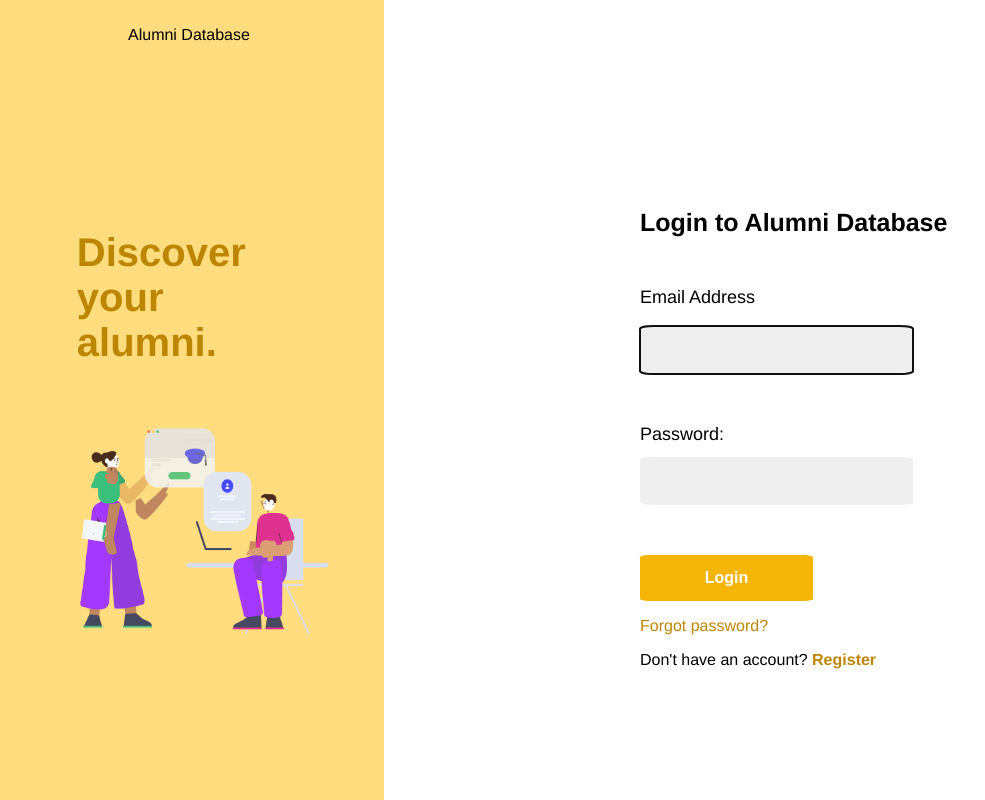
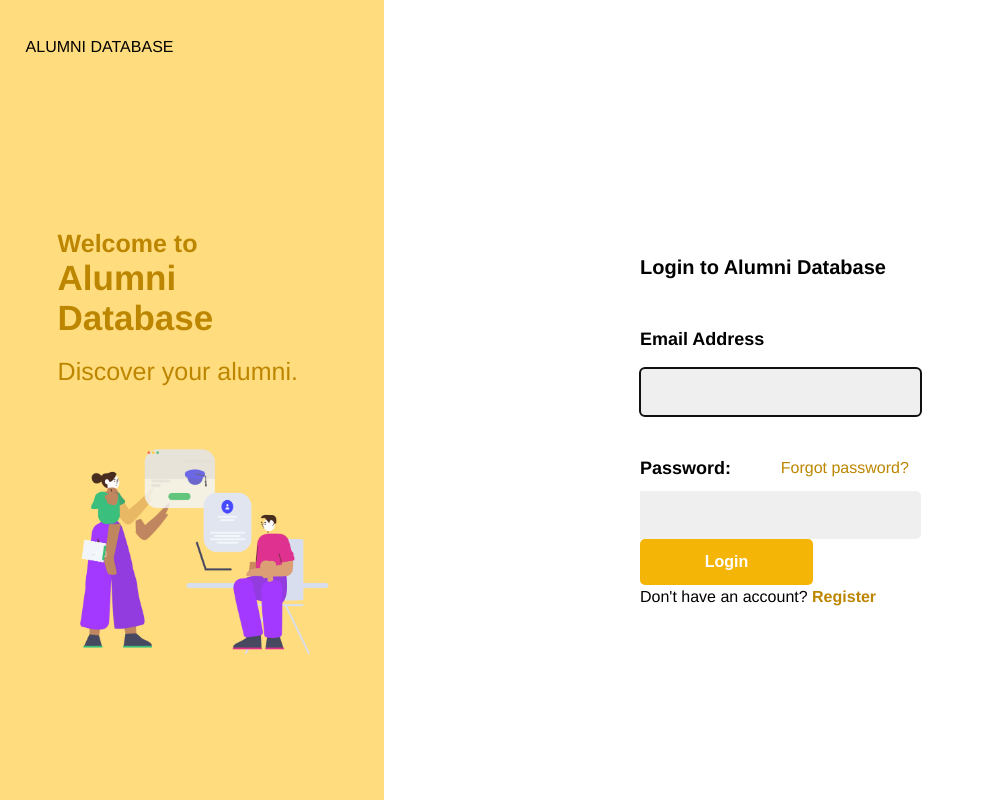
Before and after one commit to choikh0423/AlumniDatabase, a Django app: page /searches/accounts/login/ in a window 1280 px wide. Shown: the whole page, without its empty margins (0-985 px from the left). Run offline with Django 3.2, Linux system fonts and the light colour scheme.

Commit message:
Enhanced frontend for login & implementing search page
The frontend part for each page is in progress. It is not complete yet.

```diff
--- a/alumnidatabase/searches/static/css/styles.css
+++ b/alumnidatabase/searches/static/css/styles.css
@@ -16,22 +16,24 @@ body {
 /* Navigation Bar CSS */
 #navbar {
   height: 10%;
-  margin: 0 10% 0 10%;
+  margin: 2% 2% 0 2%;
 }
 
 #navbar ul {
+  margin: 0;
+  padding: 1% 2% 1% 0%;
   display: flex;
   flex-direction: row;
-  padding: 1% 2% 1% 0%;
 }
 
-#navbar li {
+#navbar ul li {
   display: inline-block;
   color: black;
 }
 
 #navbar-part1 {
   width: 40%;
+
 }
 
 #navbar-part1 li {
@@ -77,14 +81,33 @@ body {
 }
 
 #intro_static img {
+  margin-top: 15%;
   width: 85%;
 }
 
 #intro_static h1 {
-  margin: 0 auto 15% auto;
-  width: 60%;
+  margin: 0 auto 5% auto;
+  width: 70%;
   text-align: left;
-  font-size: 40px;
+  font-size: 35px;
+  color: #bd8600;
+}
+
+#intro_static h2 {
+  margin: 0 auto 0% auto;
+  width: 70%;
+  font-size: 25px;
+  font-weight: 700;
+  text-align: left;
+  color: #bd8600;
+}
+
+#intro_static h3 {
+  margin: 0 auto 0% auto;
+  width: 70%;
+  font-size: 25px;
+  font-weight: 300;
+  text-align: left;
   color: #bd8600;
 }
 
@@ -93,12 +116,12 @@ body {
   width: 30%;
   margin: auto;
   font-size: 18px;
-  /* font-weight: bold; */
+  font-weight: bold;
 }
 
 #intro_dynamic button {
   height: 46px;
-  border-radius: 5%;
+  border-radius: 5px;
   border: none;
   width: 35%;
   color: white;
@@ -108,28 +131,65 @@ body {
 }
 
 #login-title {
-  font-size: 25px;
+  font-size: 20px;
   margin-bottom: 13%;
 }
 
 #login_label {
+  font-size: 18px;
   margin-bottom: 3%;
 }
 
 #login_input {
-  margin-bottom: 13%;
+  margin-bottom: 11%;
+  width: 70%;
+  background-color: #efefef;
+  font-size: 14px;
+}
+
+#login_input input {
+  background-color: #efefef;
+  width: 100%;
+  font-size: 14px;
+  padding-left: 10px;
+}
+
+#password_label {
+  margin-bottom: 3%;
+  display: flex;
+  flex-direction: row;
+  justify-content: space-between;
+  width: 70%;
+}
+
+#password_input {
+  width: 70%;
+  background-color: #efefef;
+  font-size: 14px;
+}
+
+#password_input input {
+  background-color: #efefef;
+  width: 100%;
+  font-size: 14px;
+  padding-left: 10px;
+}
+
+#forgot_pw_text {
+  font-weight: 400;
+  font-size: 16px;
+  margin: auto 0 auto 0;
+}
+
+#forgot_pw_text a {
+  text-decoration: none;
+  color: #bd8600;
 }
 
 #intro_dynamic form input {
   height: 46px;
-  border-radius: 5%;
+  border-radius: 5px;
   border: none;
-}
-
-#login_input input {
-  width: 70%;
-  background-color: #efefef;
-  font-size: 14px;
 }
 
 #login_button {
@@ -141,26 +201,16 @@ body {
 }
 
 #form_validation p {
+  margin: 1% 0 11% 0;
   color: #ce0031;
   font-size: 15px;
   font-weight: 300;
 }
 
-#forgot_pw_text {
-  font-weight: 400;
-  font-size: 16px;
-  margin-bottom: 2%;
-}
-
-#forgot_pw_text a {
-  text-decoration: none;
-  color: #bd8600;
-}
-
 #register_text {
   font-weight: 400;
   font-size: 16px;
-  margin-bottom: 2%;
+  margin: 1% 0 10% 0;
 }
 
 #register_text a {
--- a/alumnidatabase/searches/urls.py
+++ b/alumnidatabase/searches/urls.py
@@ -5,6 +5,7 @@ from django.contrib.auth import views as auth_views
 from django.conf import settings
 from django.conf.urls.static import static
 from . import views
+from django.contrib.staticfiles.urls import staticfiles_urlpatterns
 
 urlpatterns = [
     path('', views.index, name='home'),
@@ -14,3 +15,6 @@ urlpatterns = [
     path('accounts/', include('django.contrib.auth.urls')),
     path('signup/', views.signup, name='signup'),
 ]
+
+urlpatterns += staticfiles_urlpatterns()
+urlpatterns += static(settings.MEDIA_URL, document_root=settings.MEDIA_ROOT)
--- a/alumnidatabase/templates/base_generic.html
+++ b/alumnidatabase/templates/base_generic.html
@@ -15,10 +15,9 @@
             <li><a href="{% url 'home' %}">ALUMNI DATABASE</a></li>
           </div>
           <div id='navbar-part2'>
-          <li><a href="/">Directory</a></li>
+            <li><a href="/">Directory</a></li>
             <li>{{ user.first_name }} {{ user.last_name }} </li>
             <li><a href="{% url 'logout' %}">Logout</a></li>
-
           </div>
         </ul>
         {% endblock %}
@@ -31,14 +30,16 @@
           {% block sidebar2 %}
           <ul>
             <div id='navbar-part1'>
-              <li><a href="{% url 'home' %}">Alumni Database</a></li>
+              <li><a href="{% url 'home' %}">ALUMNI DATABASE</a></li>
             </div>
           </ul>
         {% endblock %}
       </div>
       <div id='intro_format'>
         <div id='intro_static'>
-          <h1>Discover your alumni.</h1>
+          <h2>Welcome to</h2>
+          <h1>Alumni Database</h1>
+          <h3>Discover your alumni.</h3>
           <img src={% static 'images/login_illustration.png'%} alt="Login Illustration">
         </div>
         <div id="intro_dynamic">{% block intro %}{% endblock %}</div>
--- a/alumnidatabase/templates/registration/login.html
+++ b/alumnidatabase/templates/registration/login.html
@@ -11,17 +11,13 @@
       <div id='login_input'>
         {{ form.username }}
       </div>
-      <div id='login_label'>
+      <div id='password_label'>
         {{ form.password.label_tag }}
+        <p id='forgot_pw_text'><a href="{% url 'password_reset' %}">Forgot password?</a></p>
       </div>
-      <div id='login_input'>
+      <div id='password_input'>
         {{ form.password }}
       </div>
-
-    <input id="login_button" type="submit" value="Login" />
-    <input type="hidden" name="next" value="{{ next }}" />
-  </form>
-
         <div id='form_validation'>
           {% if form.errors %}
             <p>Your email and password didn't match. Please try again.</p>
@@ -36,8 +32,10 @@
             {% endif %}
           {% endif %}
         </div>
+    <input id="login_button" type="submit" value="Login" />
+    <input type="hidden" name="next" value="{{ next }}" />
+  </form>
 
-  <p id='forgot_pw_text'><a href="{% url 'password_reset' %}">Forgot password?</a></p>
   <p id='register_text'>Don't have an account? <a href="{% url 'signup' %}">Register</a></p>
 
 {% endblock %}
--- a/alumnidatabase/templates/search.html
+++ b/alumnidatabase/templates/search.html
@@ -5,7 +5,7 @@
 
 {% for obj in page_obj %}
     <div id="content-holder">
-      <img src='{{ obj.photo.url }}' alt="main illustration"/>
+      <img src="{{ obj.photo.url}}" alt="main illustration"/>
       <div id="content-holder-text">
         <p>{{ obj.first_name }}</p>
         <p>{{ obj.college }}</p>
```
Also changed, not shown: other parts of alumnidatabase/searches/static/css/styles.css (+30 -10 lines), alumnidatabase/templates/index.html (+4 -4 lines), alumnidatabase/templates/signup.html (+3 -18 lines), alumnidatabase/db.sqlite3, alumnidatabase/searches/static/images/sample_search.png (added). Lines whose indentation alone changed are shown as unchanged.
